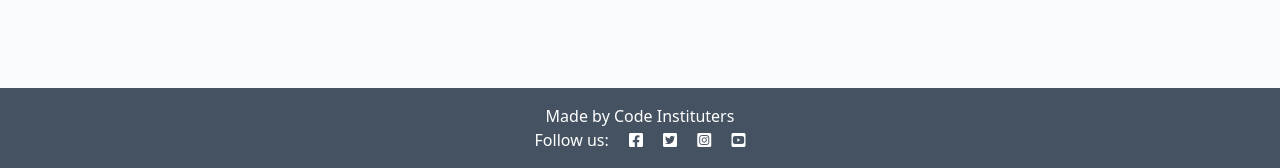
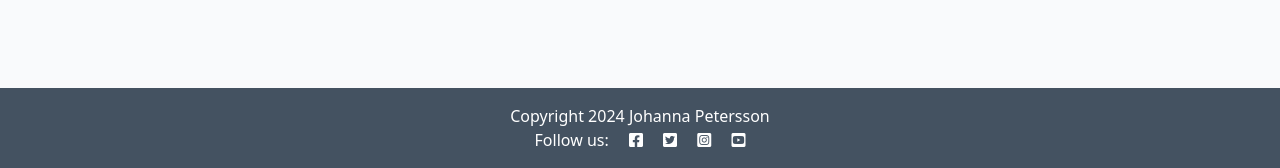
Before and after one commit to johannacarolinep/django-blog, a Django app: template blog/templates/blog/index.html in a window 1280 px wide. Shown: the part 632-800 px from the top of the page. Run offline with Django 4.2, Linux system fonts and the light colour scheme; the template is opened without the code that fills it, so the values that code supplies are empty.

Commit message:
Add block for copyright info to templates

```diff
--- a/blog/templates/blog/index.html
+++ b/blog/templates/blog/index.html
@@ -50,3 +50,8 @@
 
 <!-- index.html content ends here -->
 {% endblock %}
+
+<!-- index.html copyright block -->
+{% block copyright %}
+Copyright 2024 Johanna Petersson
+{% endblock copyright %}
--- a/templates/base.html
+++ b/templates/base.html
@@ -61,7 +61,11 @@
 
     <!-- Footer -->
     <footer class="footer mt-auto py-3 dark-bg">
-        <p class="m-0 text-center text-white">Made by Code Instituters</p>
+        <p class="m-0 text-center text-white">
+            {% block copyright %}
+            Made by Code Instituters
+            {% endblock copyright %}
+        </p>
         <p class="m-0 text-center text-white">Follow us: <i class="fab fa-facebook-square ms-3"></i>
             <i class="fab fa-twitter-square ms-3"></i>
             <i class="fab fa-instagram-square ms-3"></i>
```
